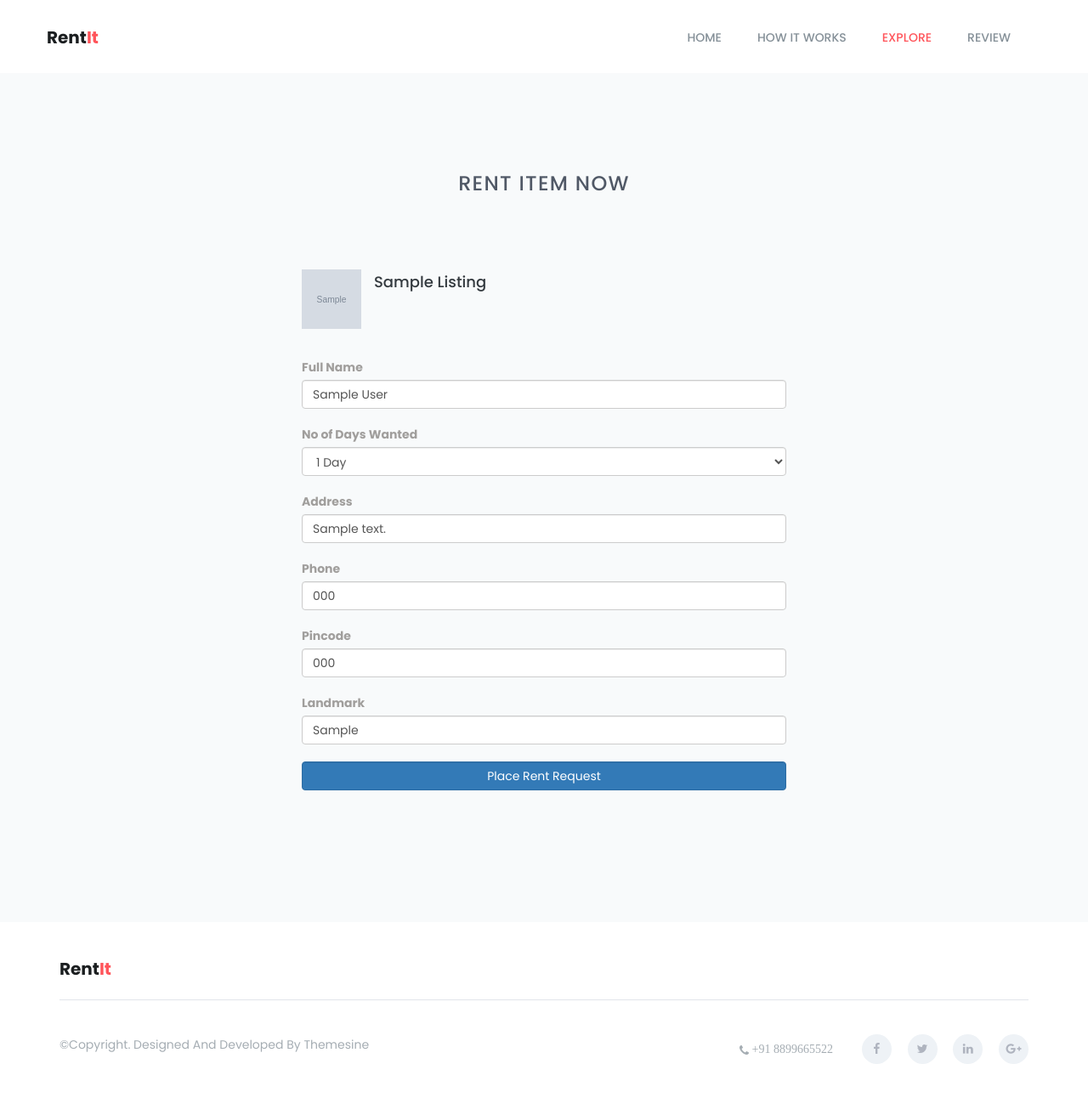
After one commit to srejus/renting, a Django app: page /renting/1 in a window 1280 px wide. The commit adds this page. Shown: the whole page at 85% size. Run offline with Django 4.2, Linux system fonts and the light colour scheme; a user stored in the database is signed in; tables that the repository leaves empty hold one stand-in row (values such as "Sample post"); grey boxes marked "Sample" are stand-in pictures; some libraries are stand-ins or nearby versions.

Commit message:
Rent feature added

```diff
--- a/accounts/views.py
+++ b/accounts/views.py
@@ -23,6 +23,9 @@ class LoginView(View):
         user = authenticate(request, username=username, password=password)
         if user is not None:
             login(request, user)
+            next = request.GET.get("next")
+            if next:
+                return redirect(next)
             return redirect("/")
         err = "Invalid credentails!"
         return redirect(f"/account/login/?err={err}")
--- a/home/views.py
+++ b/home/views.py
@@ -4,4 +4,5 @@ from django.views import View
 # Create your views here.
 class IndexView(View):
     def get(self,request):
-        return render(request,'index.html')
+        msg = request.GET.get("msg")
+        return render(request,'index.html',{'msg':msg})
--- a/renting/admin.py
+++ b/renting/admin.py
@@ -1,5 +1,6 @@
 from django.contrib import admin
-from .models import Listing
+from .models import *
 
 # Register your models here.
 admin.site.register(Listing)
+admin.site.register(RentedItem)
--- a/renting/urls.py
+++ b/renting/urls.py
@@ -3,4 +3,5 @@ from .views import *
 
 urlpatterns = [
     path('',RentView.as_view()),
+    path('<int:id>',ItemRentView.as_view()),
 ]
--- a/renting/views.py
+++ b/renting/views.py
@@ -1,7 +1,9 @@
 from django.shortcuts import render,redirect
 from django.views import View
+from django.contrib.auth.decorators import login_required
+from django.utils.decorators import method_decorator
 
-from .models import Listing
+from .models import *
 
 # Create your views here.
 class RentView(View):
@@ -10,3 +12,29 @@ class RentView(View):
         location = request.GET.get("location")
         items = Listing.objects.filter(is_available=True,location=location).order_by('-id')
         return render(request,'listing.html',{'items':items})
+
+
+@method_decorator(login_required,name='dispatch')
+class ItemRentView(View):
+    def get(self,request,id=None):
+        acc = Account.objects.get(user=request.user)
+        item = Listing.objects.get(id=id)
+        return render(request,'rent_form.html',{'acc':acc,'item':item})
+
+    def post(self,request,id=None):
+        full_name = request.POST.get("full_name")
+        address1 = request.POST.get("address1")
+        phone = request.POST.get("phone")
+        pincode = request.POST.get("pincode")
+        landmark = request.POST.get("landmark")
+        no_of_days = request.POST.get("no_of_days")
+
+        acc = Account.objects.get(user=request.user)
+        item = Listing.objects.get(id=id)
+
+        RentedItem.objects.create(
+            user=acc,item=item,full_name=full_name,phone=phone,pincode=pincode,landmark=landmark,address=address1,no_of_days=no_of_days
+        )
+
+        msg = "Rent Request placed Successfully!"
+        return redirect(f"/?msg={msg}")
--- /dev/null
+++ b/templates/rent_form.html
@@ -0,0 +1,254 @@
+{% load static %}
+<!doctype html>
+<html class="no-js" lang="en">
+
+    <head>
+        <!-- meta data -->
+        <meta charset="utf-8">
+        <meta http-equiv="X-UA-Compatible" content="IE=edge">
+        <meta name="viewport" content="width=device-width, initial-scale=1">
+        <!-- The above 3 meta tags *must* come first in the head; any other head content must come *after* these tags -->
+
+        <!--font-family-->
+		<link href="https://fonts.googleapis.com/css?family=Poppins:100,100i,200,200i,300,300i,400,400i,500,500i,600,600i,700,700i,800,800i,900,900i" rel="stylesheet">
+
+        <!-- title of site -->
+        <title>Rent It | Rent</title>
+
+        <!-- For favicon png -->
+		<link rel="shortcut icon" type="image/icon" href="{% static 'assets/logo/favicon.png '%}"/>
+
+        <!--font-awesome.min.css-->
+        <link rel="stylesheet" href="{% static 'assets/css/font-awesome.min.css' %}">
+
+        <!--linear icon css-->
+		<link rel="stylesheet" href="{% static 'assets/css/linearicons.css' %}">
+
+		<!--animate.css-->
+        <link rel="stylesheet" href="{% static 'assets/css/animate.css' %}">
+
+		<!--flaticon.css-->
+        <link rel="stylesheet" href="{% static 'assets/css/flaticon.css' %}">
+
+		<!--slick.css-->
+        <link rel="stylesheet" href="{% static 'assets/css/slick.css' %}">
+		<link rel="stylesheet" href="{% static 'assets/css/slick-theme.css' %}">
+
+        <!--bootstrap.min.css-->
+        <link rel="stylesheet" href="{% static 'assets/css/bootstrap.min.css' %}">
+
+		<!-- bootsnav -->
+		<link rel="stylesheet" href="{% static 'assets/css/bootsnav.css' %}" >
+
+        <!--style.css-->
+        <link rel="stylesheet" href="{% static 'assets/css/style.css' %}">
+
+        <!--responsive.css-->
+        <link rel="stylesheet" href="{% static 'assets/css/responsive.css' %}">
+
+        <!-- HTML5 shim and Respond.js for IE8 support of HTML5 elements and media queries -->
+        <!-- WARNING: Respond.js doesn't work if you view the page via file:// -->
+
+        <!--[if lt IE 9]>
+			<script src="https://oss.maxcdn.com/html5shiv/3.7.3/html5shiv.min.js"></script>
+			<script src="https://oss.maxcdn.com/respond/1.4.2/respond.min.js"></script>
+        <![endif]-->
+
+    </head>
+
+	<body>
+		<!--[if lte IE 9]>
+            <p class="browserupgrade">You are using an <strong>outdated</strong> browser. Please <a href="https://browsehappy.com/">upgrade your browser</a> to improve your experience and security.</p>
+        <![endif]-->
+
+
+		<!--header-top end -->
+
+		<!-- top-area Start -->
+		<section class="top-area">
+			<div class="header-area">
+				<!-- Start Navigation -->
+			    <nav class="navbar navbar-default bootsnav  navbar-sticky navbar-scrollspy"  data-minus-value-desktop="70" data-minus-value-mobile="55" data-speed="1000">
+
+			        <div class="container">
+
+			            <!-- Start Header Navigation -->
+			            <div class="navbar-header">
+			                <button type="button" class="navbar-toggle" data-toggle="collapse" data-target="#navbar-menu">
+			                    <i class="fa fa-bars"></i>
+			                </button>
+			                <a class="navbar-brand" href="/">rent<span>it</span></a>
+
+			            </div><!--/.navbar-header-->
+			            <!-- End Header Navigation -->
+
+			            <!-- Collect the nav links, forms, and other content for toggling -->
+			            <div class="collapse navbar-collapse menu-ui-design" id="navbar-menu">
+			                <ul class="nav navbar-nav navbar-right" data-in="fadeInDown" data-out="fadeOutUp">
+			                    <li class=" scroll"><a href="/">home</a></li>
+			                    <li class="scroll"><a href="/#works">how it works</a></li>
+			                    <li class="scroll active"><a href="#">explore</a></li>
+			                    <li class="scroll"><a href="/#reviews">review</a></li>
+			                </ul><!--/.nav -->
+			            </div><!-- /.navbar-collapse -->
+			        </div><!--/.container-->
+			    </nav><!--/nav-->
+			    <!-- End Navigation -->
+			</div><!--/.header-area-->
+		    <div class="clearfix"></div>
+
+		</section><!-- /.top-area-->
+		<!-- top-area End -->
+
+		<style>
+			.form{
+				width: 50%;
+			}
+
+			.mrow{
+				display: flex;
+				align-items: center;
+				flex-direction: column;
+				justify-content: center;
+			}
+
+			@media(max-width:852px){
+				.form{
+					width: 80%;
+				}
+			}
+		</style>
+
+
+		<!--explore start -->
+		<section id="explore" class="explore">
+			<div class="container">
+				<div class="section-header">
+					<h2 style="margin-bottom: -25px;">Rent Item Now</h2>
+				</div><!--/.section-header-->
+				<div class="explore-content mrow">
+					<form action="" method="POST" class="form">
+						{% csrf_token %}
+						<br>
+						<div class="row" style="width: 100%;display: flex;">
+
+								<img src="/static/images/{{item.item_image.path}}" style="margin: 15px;width: 70px;height: 70px;" alt="">
+								<h4 style="margin-top: 20px;">{{item.item_name}}</h4>
+
+						</div><br>
+						<label for="full_name">Full Name</label>
+						<input type="text" name="full_name" value="{{acc.full_name}}" placeholder="Enter Fullname..." class="form-control"><br>
+						<label for="no_of_days">No of Days Wanted</label>
+						<select name="no_of_days" class="form-control">
+							<option value="1">1 Day</option>
+							<option value="2">2 Days</option>
+							<option value="3">3 Days</option>
+							<option value="4">4 Days</option>
+							<option value="5">5 Days</option>
+						</select><br>
+						<label for="address">Address</label>
+						<input type="text" required name="address1" class="form-control" value="{{acc.address1}}" placeholder="Your Address...*"><br>
+						<label for="address">Phone</label>
+						<input type="number" required name="phone" class="form-control" value="{{acc.phone}}" placeholder="Your Phone...*"><br>
+						<label for="address">Pincode</label>
+						<input type="number" required name="pincode" value="{{acc.pincode}}" class="form-control" placeholder="Your Pincode...*"><br>
+						<label for="address">Landmark</label>
+						<input type="text" required name="landmark" value="{{acc.landmark}}" class="form-control" placeholder="Nearest Landmark...*"><br>
+						<input type="submit" value="Place Rent Request"  class="form-control btn btn-primary"><br>
+						<br>
+					</form>
+				</div>
+			</div><!--/.container-->
+			<br><br>
+
+		</section><!--/.explore-->
+		<!--explore end -->
+
+
+
+		<!--footer start-->
+		<footer id="footer"  class="footer">
+			<div class="container">
+				<div class="footer-menu">
+		           	<div class="row">
+			           	<div class="col-sm-3">
+			           		 <div class="navbar-header">
+				                <a class="navbar-brand" href="/">rent<span>it</span></a>
+				            </div><!--/.navbar-header-->
+			           	</div>
+			           	<div class="col-sm-9">
+
+			           	</div>
+		           </div>
+				</div>
+				<div class="hm-footer-copyright">
+					<div class="row">
+						<div class="col-sm-5">
+							<p>
+								&copy;copyright. designed and developed by <a href="https://www.themesine.com/">themesine</a>
+							</p><!--/p-->
+						</div>
+						<div class="col-sm-7">
+							<div class="footer-social">
+								<span><i class="fa fa-phone"> +91 8899665522</i></span>
+								<a href="#"><i class="fa fa-facebook"></i></a>
+								<a href="#"><i class="fa fa-twitter"></i></a>
+								<a href="#"><i class="fa fa-linkedin"></i></a>
+								<a href="#"><i class="fa fa-google-plus"></i></a>
+							</div>
+						</div>
+					</div>
+
+				</div><!--/.hm-footer-copyright-->
+			</div><!--/.container-->
+
+			<div id="scroll-Top">
+				<div class="return-to-top">
+					<i class="fa fa-angle-up " id="scroll-top" data-toggle="tooltip" data-placement="top" title="" data-original-title="Back to Top" aria-hidden="true"></i>
+				</div>
+
+			</div><!--/.scroll-Top-->
+
+			{% if err %}
+
+			<script>
+				alert("{{err}}");
+				window.location.href = '/accounts/signup';
+			</script>
+
+			{% endif %}
+
+        </footer><!--/.footer-->
+			<!--footer end-->
+
+		<!-- Include all js compiled plugins (below), or include individual files as needed -->
+
+		<script src="{% static 'assets/js/jquery.js' %}"></script>
+
+        <!--modernizr.min.js-->
+        <script src="https://cdnjs.cloudflare.com/ajax/libs/modernizr/2.8.3/modernizr.min.js"></script>
+
+		<!--bootstrap.min.js-->
+        <script src="{% static 'assets/js/bootstrap.min.js' %}"></script>
+
+		<!-- bootsnav js -->
+		<script src="{% static 'assets/js/bootsnav.js' %}"></script>
+
+        <!--feather.min.js-->
+        <script  src="{% static 'assets/js/feather.min.js' %}"></script>
+
+        <!-- counter js -->
+		<script src="{% static 'assets/js/jquery.counterup.min.js' %}"></script>
+		<script src="{% static 'assets/js/waypoints.min.js' %}"></script>
+
+        <!--slick.min.js-->
+        <script src="{% static 'assets/js/slick.min.js' %}"></script>
+
+		<script src="https://cdnjs.cloudflare.com/ajax/libs/jquery-easing/1.4.1/jquery.easing.min.js"></script>
+
+        <!--Custom JS-->
+        <script src="{% static 'assets/js/custom.js' %}"></script>
+
+    </body>
+
+</html>
```
Also changed, not shown: renting/models.py (+24 -0 lines), templates/index.html (+18 -10 lines), todo.txt (added, +8 -0 lines).
